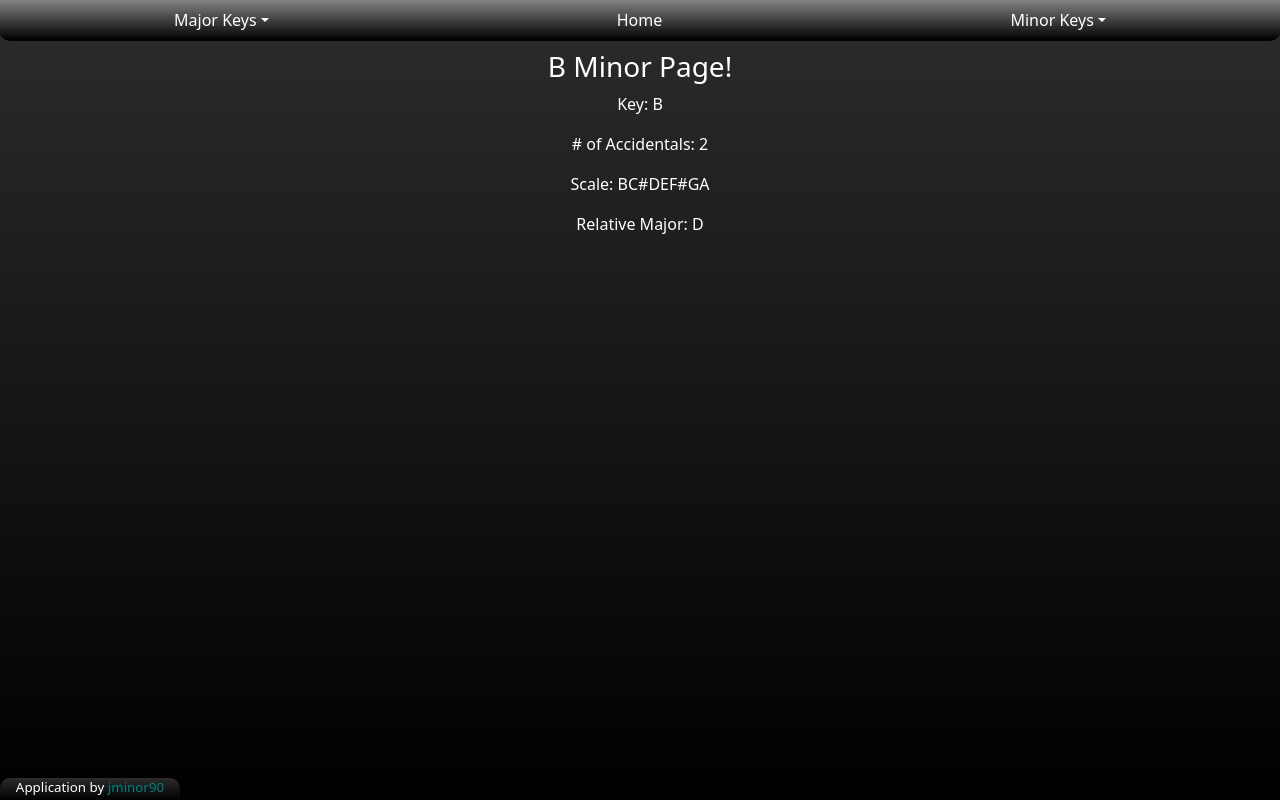
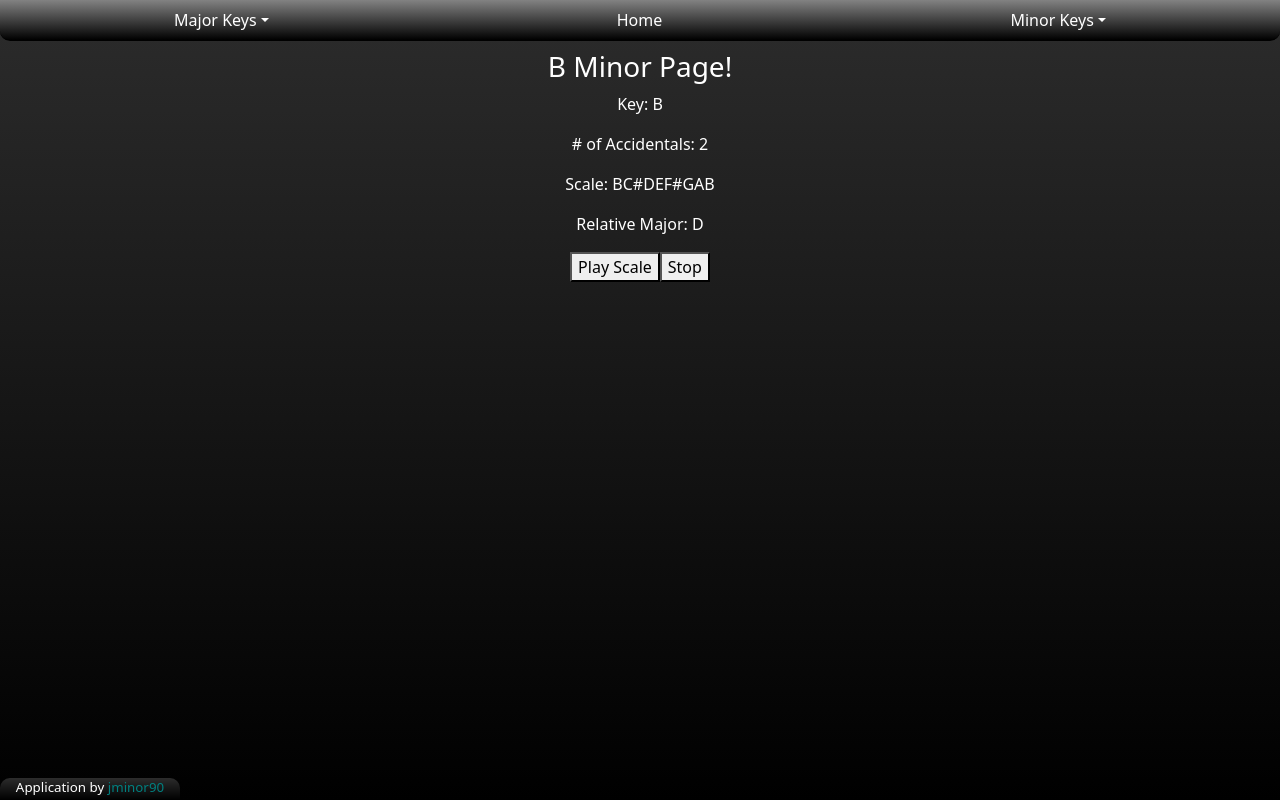
Before and after one commit to jminor90/circle-of-fifths, a React (Create React App) app: page /BMinor in a window 1280 px wide. Built offline with nearby package versions, Linux system fonts and the light colour scheme.

Commit message:
Major and Minor scales playback as intended. Some bugs with ToneJS to figure out

```diff
--- a/src/components/MajorScaleView.js
+++ b/src/components/MajorScaleView.js
@@ -35,7 +35,7 @@ export default function MajorScaleView(props) {
       <p>Key: {key}</p>
       <p>Relative Minor: {relative}</p>
       <p># of Accidentals: {accidentals}</p>
-      <p>Scale: {scaleBuilder(key, accidentals, accExpr)}</p>
+      <p>Scale: {scale}</p>
 
       <button onClick={playEvent} id="play-btn">Play Scale</button>
       <button onClick={stopEvent}id="stop-btn">Stop</button>
--- a/src/components/MinorScaleView.js
+++ b/src/components/MinorScaleView.js
@@ -1,25 +1,43 @@
 import data from '../assets/data/data.json'
 import scaleBuilder from '../utils/scaleBuilder'
+import scalePlayer from '../utils/scalePlayer'
+import * as Tone from 'tone'
 
 export default function MinorScaleView(props) {
   let val = props.val
   let i = data.minor.findIndex(function(item,i) {
     return item.key === val
   })
-  console.log(`The Index is `+i)
+  // console.log(`The Index is `+i)
 
   let key = data.minor[i].key
   let accidentals = data.minor[i].accidentals
   let accExpr = data.minor[i].accExpr
   let relative = data.minor[i].relativeMajor
 
+  const scale = scaleBuilder(key, accidentals, accExpr)
+  scale.push(scale[0])
+
+  // scalePlayer(scale)
+  function playEvent (){
+    scalePlayer(scale)
+  }
+
+  function stopEvent(){
+    Tone.Transport.stop()
+  }
+
+
   return (
     <>
       <h3>{key} Minor Page!</h3>
       <p>Key: {key}</p>
       <p># of Accidentals: {accidentals}</p>
-      <p>Scale: {scaleBuilder(key, accidentals, accExpr)}</p>
+      <p>Scale: {scale}</p>
       <p>Relative Major: {relative}</p>
+
+      <button onClick={playEvent} id="play-btn">Play Scale</button>
+      <button onClick={stopEvent}id="stop-btn">Stop</button>
     </>
 
   )
--- a/src/utils/scalePlayer.js
+++ b/src/utils/scalePlayer.js
@@ -23,15 +23,15 @@ export default function scalePlayer(scale) {
   if ( scaleNumbered[0] === scaleNumbered[7] ) {
     // .replace(/[^0-9\.]+/g, "") filters out anything that isn't a letter
     let octave = scaleNumbered[0].replace(/[^0-9\.]+/g, "")
-    let keyLetter = scaleNumbered[0].replace(/[^A-Z\.]+/g, "")
-    //note for later - this doesn't work perfectly with keys that start with accidental, such as F# and Bb...will work on this later.
+    // .replace(/\d+$/, "") removes any trailing numbers so that the Key note and any accidentals aren't affected
+    let keyLetter = scaleNumbered[0].replace(/\d+$/, "")
+
     let upOctave = parseInt(octave) +1
     toString(upOctave)
     let octaveResult = keyLetter + upOctave
     scaleNumbered.splice(7,1)
     scaleNumbered.push(octaveResult)
   }
-
 
   toneJS(scaleNumbered)
 }
```
